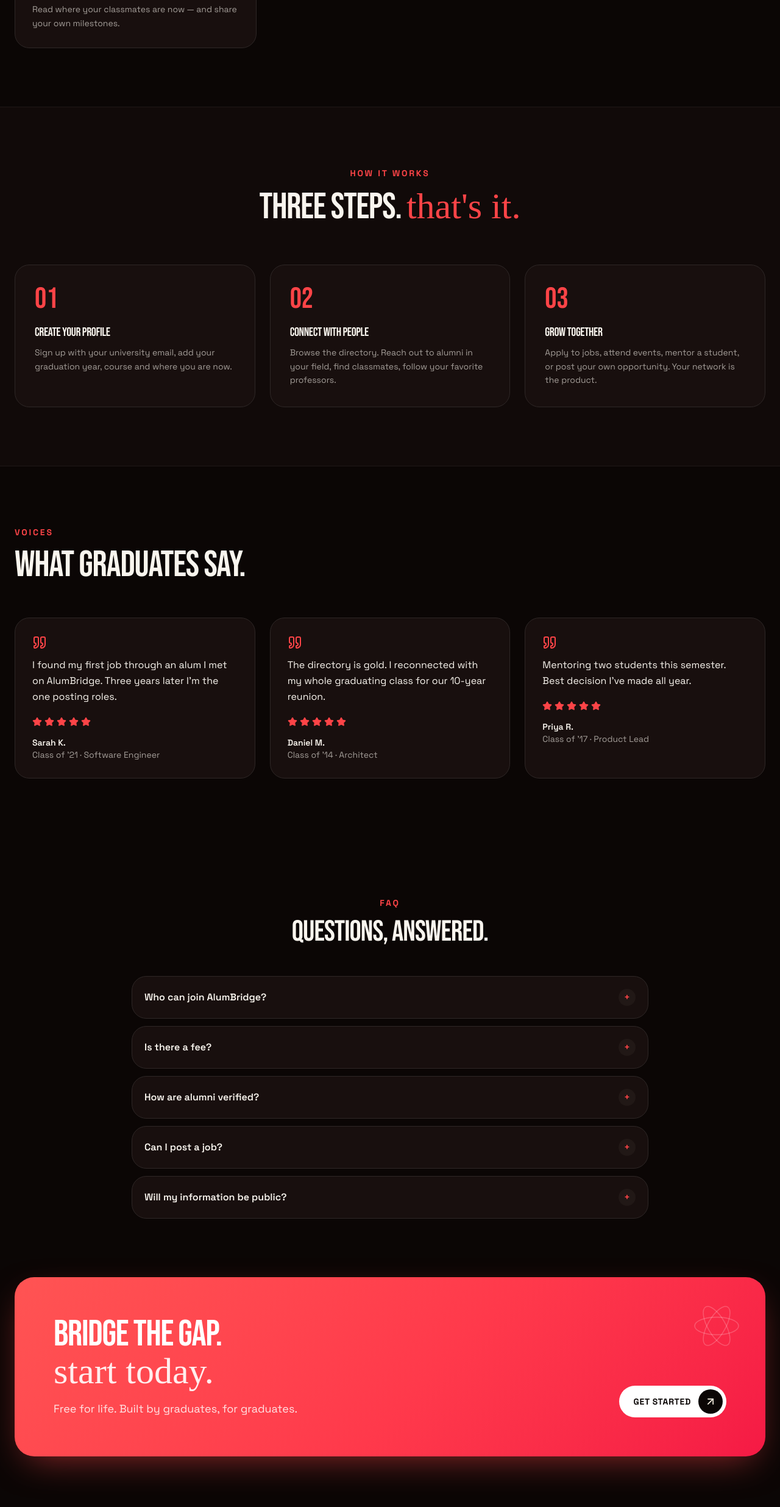
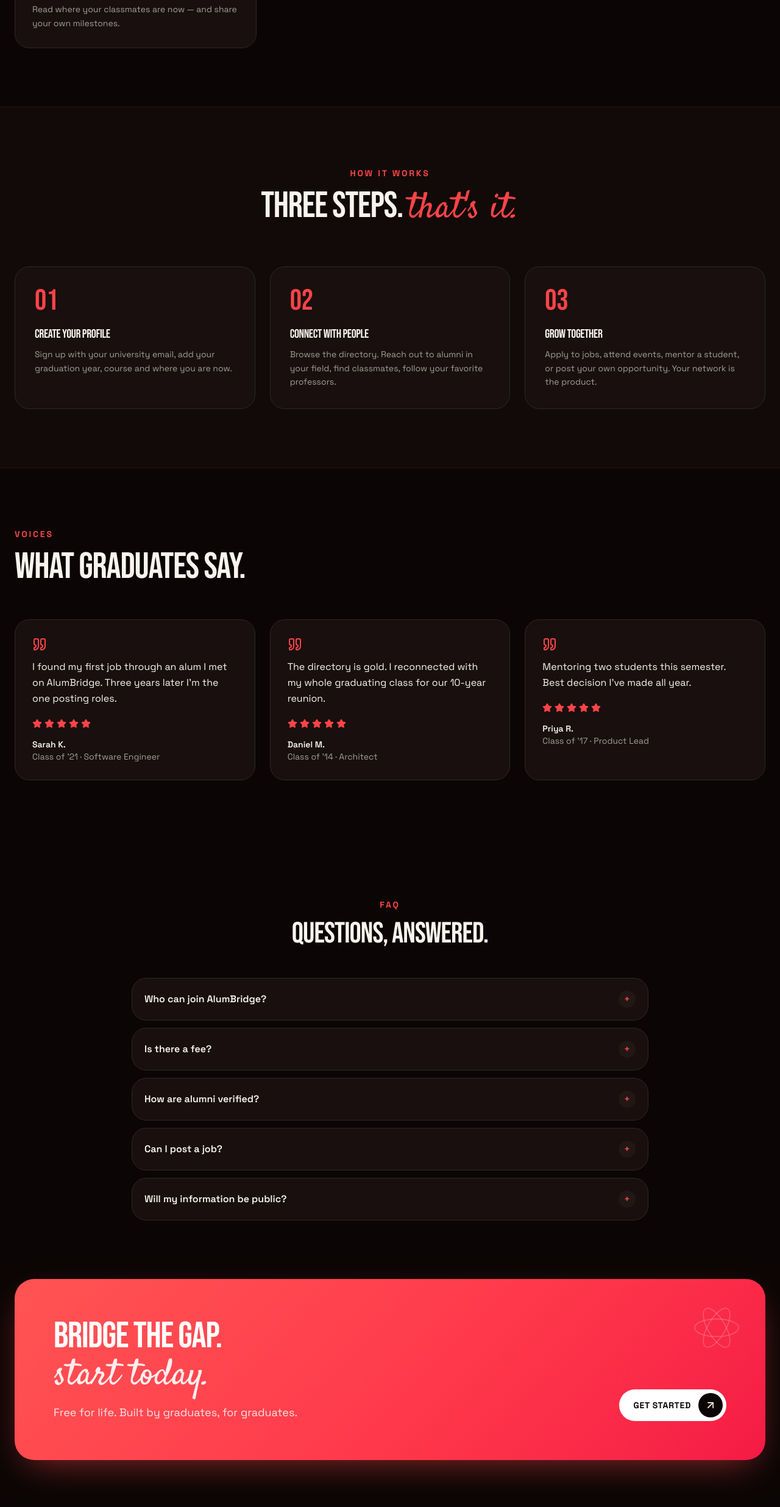
Before and after one commit to preciousaleina/alumbridge, a React (Vite) app: page / in a window 1280 px wide. Shown: the part 2082-4554 px from the top of the page at 61% size. Built offline with nearby package versions, Linux system fonts and the light colour scheme.

Commit message:
Changes
Co-authored-by: AkoFuels <189965383+AkoFuels@users.noreply.github.com>

```diff
--- a/src/pages/Auth.tsx
+++ b/src/pages/Auth.tsx
@@ -100,7 +100,7 @@ export default function Auth() {
         <div className="relative text-white max-w-md">
           <h2 className="font-display text-5xl xl:text-7xl leading-[0.9]">
             Bridge<br />
-            <span className="font-script normal-case" style={{ fontFamily: "Caveat, cursive", textTransform: "none" }}>your</span><br />
+            <span className="font-script normal-case" style={{ fontFamily: "Satisfy, cursive", textTransform: "none" }}>your</span><br />
             future.
           </h2>
           <p className="mt-6 text-white/90 text-lg">Join 2,400+ graduates already here.</p>
--- a/src/pages/Index.tsx
+++ b/src/pages/Index.tsx
@@ -114,7 +114,7 @@ export default function Index() {
         <div className="mx-auto max-w-7xl px-6 py-24">
           <div className="text-center mb-16">
             <span className="text-sm font-bold uppercase tracking-[0.2em] text-primary">How it works</span>
-            <h2 className="mt-3 text-4xl sm:text-6xl font-display">Three steps. <span className="font-script normal-case text-primary" style={{ fontFamily: "Caveat, cursive", textTransform: "none" }}>that's it.</span></h2>
+            <h2 className="mt-3 text-4xl sm:text-6xl font-display">Three steps. <span className="font-script normal-case text-primary" style={{ fontFamily: "Satisfy, cursive", textTransform: "none" }}>that's it.</span></h2>
           </div>
           <div className="grid gap-6 md:grid-cols-3">
             <Step n="01" title="Create your profile" body="Sign up with your university email, add your graduation year, course and where you are now." />
@@ -164,7 +164,7 @@ export default function Index() {
             <div className="max-w-2xl">
               <h3 className="text-white font-display text-4xl sm:text-6xl">
                 Bridge the gap.<br />
-                <span className="font-script normal-case text-white/90" style={{ fontFamily: "Caveat, cursive", textTransform: "none" }}>start today.</span>
+                <span className="font-script normal-case text-white/90" style={{ fontFamily: "Satisfy, cursive", textTransform: "none" }}>start today.</span>
               </h3>
               <p className="mt-4 text-white/85 text-lg">Free for life. Built by graduates, for graduates.</p>
             </div>
```
